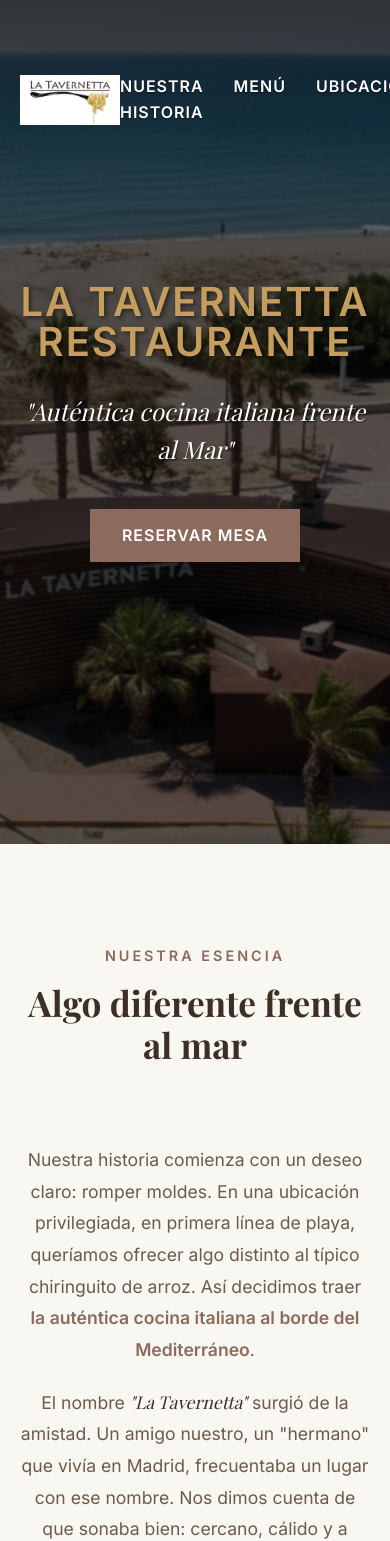
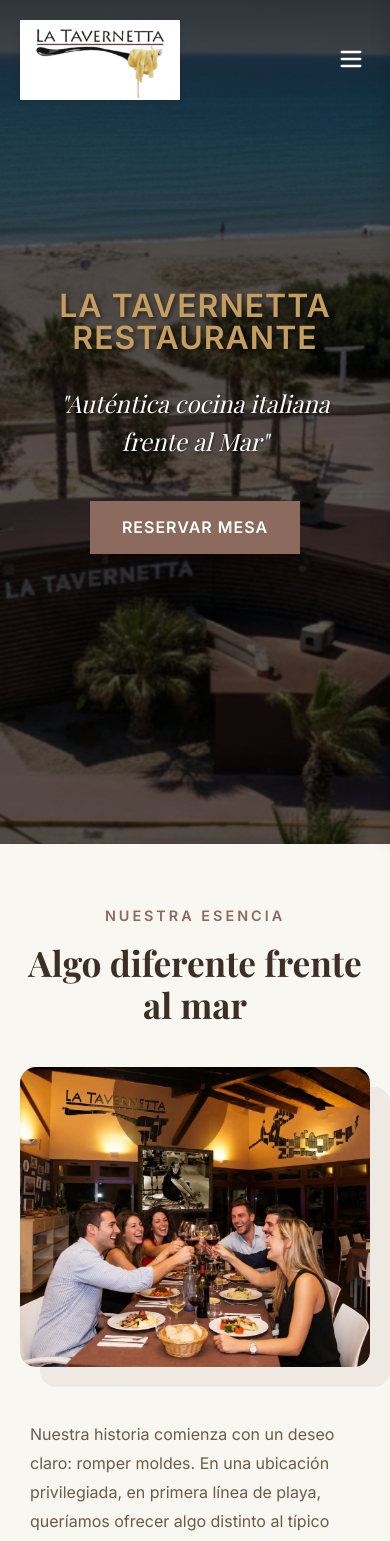
Before and after one commit to jmcabeo/landing_tavernetta, a React (Vite) app: page / in a window 390 px wide. Shown: the top 1541 px of the page. Built offline with nearby package versions, Linux system fonts and the light colour scheme; a web font is replaced by a local one.

Commit message:
Feat: Complete mobile responsiveness (Hamburger menu, vertical layouts, mobile font sizes)

```diff
--- a/src/components/Navbar.jsx
+++ b/src/components/Navbar.jsx
@@ -1,9 +1,11 @@
 import React, { useState, useEffect } from 'react';
+import { Menu, X } from 'lucide-react';
 import '../styles/Navbar.css';
 import logo from '../assets/logo.png';
 
 const Navbar = () => {
     const [scrolled, setScrolled] = useState(false);
+    const [isMobileMenuOpen, setIsMobileMenuOpen] = useState(false);
 
     useEffect(() => {
         const handleScroll = () => {
@@ -18,18 +20,44 @@
         return () => window.removeEventListener('scroll', handleScroll);
     }, []);
 
+    // Cerrar menú al hacer click en un enlace
+    const handleLinkClick = () => {
+        setIsMobileMenuOpen(false);
+    };
+
     return (
         <nav className={`navbar ${scrolled ? 'scrolled' : ''}`}>
             <div className="container navbar-container">
-                <a href="#" className="navbar-logo-container" style={{ display: 'flex', alignItems: 'center' }}>
-                    <img src={logo} alt="La Tavernetta" style={{ height: '50px' }} />
+                <a href="#" className="navbar-logo-container">
+                    <img src={logo} alt="La Tavernetta" className="navbar-logo-img" />
                 </a>
-                <ul className="navbar-links">
-                    <li><a href="#about" className="navbar-link">Nuestra Historia</a></li>
-                    <li><a href="#menu" className="navbar-link">Menú</a></li>
-                    <li><a href="#contact" className="navbar-link">Ubicación</a></li>
-                </ul>
-                <a href="https://reservas.latavernetta.es" target="_blank" rel="noopener noreferrer" className="navbar-cta">Reservar</a>
+
+                {/* Botón Hamburguesa Móvil */}
+                <button
+                    className="mobile-menu-btn"
+                    onClick={() => setIsMobileMenuOpen(!isMobileMenuOpen)}
+                    aria-label="Toggle menu"
+                >
+                    {isMobileMenuOpen ? <X size={28} /> : <Menu size={28} />}
+                </button>
+
+                {/* Enlaces de Navegación (Desktop + Mobile Wrapper) */}
+                <div className={`navbar-menu-wrapper ${isMobileMenuOpen ? 'active' : ''}`}>
+                    <ul className="navbar-links">
+                        <li><a href="#about" className="navbar-link" onClick={handleLinkClick}>Nuestra Historia</a></li>
+                        <li><a href="#menu" className="navbar-link" onClick={handleLinkClick}>Menú</a></li>
+                        <li><a href="#contact" className="navbar-link" onClick={handleLinkClick}>Ubicación</a></li>
+                    </ul>
+                    <a
+                        href="https://reservas.latavernetta.es"
+                        target="_blank"
+                        rel="noopener noreferrer"
+                        className="navbar-cta"
+                        onClick={handleLinkClick}
+                    >
+                        Reservar
+                    </a>
+                </div>
             </div>
         </nav>
     );
--- a/src/styles/About.css
+++ b/src/styles/About.css
@@ -91,22 +91,91 @@
 
 /* Responsive */
 @media (max-width: 850px) {
+    .about {
+        padding: 60px 0;
+    }
+
     .about-grid {
         grid-template-columns: 1fr;
         gap: 40px;
         text-align: center;
+        margin-bottom: 60px;
     }
 
     .about-title {
         font-size: 2.2rem;
+        margin-bottom: 40px;
+    }
+
+    .about-text-col p {
+        font-size: 1rem;
+        text-align: left;
+        padding: 0 10px;
     }
 
     .about-signature {
         text-align: center;
+        margin-top: 20px;
     }
 
+    /* En móvil, queremos que la imagen siempre esté visible de forma lógica.
+       Normalmente: Título -> Imagen -> Texto.
+       Pero en el diseño original alternamos.
+
+       Bloque 1 (Historia): Texto - Imagen. Mobile: Imagen - Texto? O Texto - Imagen.
+       Si dejamos normal: Texto arriba, Imagen abajo. OK.
+
+       Bloque 2 (Comida): Imagen - Texto. Mobile: Imagen arriba, Texto abajo. OK.
+
+       Bloque 3 (Chef): Texto - Imagen. Mobile: Texto arriba, Imagen abajo. OK.
+
+       La clase .reverse-mobile se usaba para invertir. Si queremos Imagen siempre arriba:
+       Bloque 1: column-reverse (Img arriba).
+       Bloque 2: column (Img arriba).
+       Bloque 3: column-reverse (Img arriba).
+    */
+
     .reverse-mobile {
+        /* Si la imagen es el child 1, y está en desktop a la izquierda. */
+        /* Queremos imagen arriba. display: flex; flex-direction: column; hace eso por defecto. */
+        display: flex;
+        flex-direction: column;
+    }
+
+    /* Para bloques donde el texto es primero (Bloque 1 y 3) */
+    /* Si queremos la imagen ARRIBA, necesitamos invertirlos */
+    .about-grid:not(.reverse-mobile) {
         display: flex;
         flex-direction: column-reverse;
     }
+
+    /* Ajuste para que el reverso funcione bien */
+    .about-img-col,
+    .about-text-col {
+        width: 100%;
+    }
+
+    .about-img {
+        max-height: 300px;
+    }
+
+    /* Excepción: Si queremos mantener el orden lógico de lectura (Texto -> Foto) en bloques narrativos,
+       podemos simplificar y dejar que caigan por naturalidad del HTML.
+
+       HTML Order:
+       Block 1: Text, Img. -> Mobile: Text, then Img. (OK)
+       Block 2: Img, Text. -> Mobile: Img, then Text. (OK)
+       Block 3: Text, Img. -> Mobile: Text, then Img. (OK)
+
+       Simplemente quitamos hacks de orden y usaremos flex column si grid 1fr da problemas,
+       pero grid 1fr respeta orden DOM.
+    */
+    .about-grid {
+        display: flex;
+        flex-direction: column;
+        gap: 30px;
+    }
+
+    /* Restaurar orden específico si se desea */
+    /* En bloque 2 (reverse-mobile), el HTML es Img, Text. Se verá Img arriba. */
 }
--- a/src/styles/Footer.css
+++ b/src/styles/Footer.css
@@ -81,3 +81,27 @@
     font-size: 0.85rem;
     color: #9E8F85;
 }
+
+@media (max-width: 768px) {
+    .footer {
+        padding: 60px 0 30px;
+    }
+
+    .footer-content {
+        grid-template-columns: 1fr;
+        gap: 30px;
+        text-align: center;
+    }
+
+    .footer-col {
+        display: flex;
+        flex-direction: column;
+        align-items: center;
+    }
+
+    .footer-col p,
+    .footer-col a {
+        font-size: 1rem;
+        /* Texto más legible en móvil */
+    }
+}
--- a/src/styles/Hero.css
+++ b/src/styles/Hero.css
@@ -63,6 +63,26 @@
 @media (max-width: 768px) {
     .hero-main-title {
         font-size: 2.5rem;
+        /* Menor tamaño en móvil */
+        letter-spacing: 1px;
+    }
+
+    .hero-tagline {
+        font-size: 1.2rem;
+        margin-top: 15px;
+        margin-bottom: 30px;
+        padding: 0 10px;
+    }
+
+    .btn {
+        padding: 12px 24px;
+        font-size: 0.9rem;
+    }
+}
+
+@media (max-width: 480px) {
+    .hero-main-title {
+        font-size: 2rem;
     }
 }
 
--- a/src/styles/MenuHighlights.css
+++ b/src/styles/MenuHighlights.css
@@ -82,3 +82,24 @@
     font-weight: 700;
     font-size: 1.1rem;
 }
+
+@media (max-width: 768px) {
+    .menu-highlights {
+        padding: 60px 0;
+    }
+
+    .section-title {
+        font-size: 2.2rem;
+    }
+
+    .menu-grid {
+        grid-template-columns: 1fr;
+        /* Una columna en móvil */
+        gap: 25px;
+        padding: 0 10px;
+    }
+
+    .card-image-container {
+        height: 200px;
+    }
+}
--- a/src/styles/Navbar.css
+++ b/src/styles/Navbar.css
@@ -5,27 +5,19 @@
     width: 100%;
     z-index: 1000;
     padding: 20px 0;
-    /* Un poco más de aire */
     transition: all 0.3s ease;
-    /* Color por defecto (marrón) */
     color: var(--color-text);
 }
 
-/* --- ESTADO FLOTANTE (ARRIBA) --- */
 .navbar:not(.scrolled) {
     background: linear-gradient(to bottom, rgba(0, 0, 0, 0.4) 0%, transparent 100%);
-    /* Gradiente sutil para legibilidad */
     color: white;
-    /* Enlaces blancos sobre la foto */
 }
 
-/* --- ESTADO SCROLL (SÓLIDO) --- */
 .navbar.scrolled {
     background-color: var(--color-bg);
-    /* Crema */
     box-shadow: var(--shadow-md);
     color: var(--color-text);
-    /* Marrón */
     padding: 10px 0;
 }
 
@@ -33,52 +25,36 @@
     display: flex;
     justify-content: space-between;
     align-items: center;
+    position: relative;
+    /* Necesario para posicionamiento absoluto en móvil */
 }
 
 .navbar-logo-container {
     display: flex;
     align-items: center;
-    /* Quitamos el fondo blanco de la caja si el logo ya es un PNG bueno,
-       pero el usuario pidió "sin fondo en png". Si el logo es blanco o negro, hay que ver.
-       Si es el logo oficial marrón, sobre fondo oscuro NO se verá.
-
-       Estrategia:
-       - Si estamos arriba (fondo oscuro): Necesitamos una cajita clara O un filtro brightness(0) invert(1) si fuera negro puro.
-       - Si estamos en scroll (fondo claro): Se ve bien normal.
-
-       El usuario dijo: "el logo debe ser mas grande y sin fondo en png".
-       Asumiré que es transparente. Si es texto oscuro, sobre el hero oscuro no se ve.
-       Mantendré una TRASERA sutil o aseguraré que el logo tenga trazo claro?
-
-       Mejor: Aplicaré un filtro 'brightness(0) invert(1)' (hacerlo blanco) cuando estemos en el hero,
-       si es que el logo es monocolor oscuro. Si es multicolor, mejor una cajita blanca suave.
-
-       El usuario se quejó de las letras, no explícitamente del logo invisible, pero mejor asegurar.
-       Voy a usar la técnica de la cajita blanca suave siempre para garantizar contraste del logo corporativo marrón.
-    */
-    /* Aumentar tamaño logo para nuevo diseño horizontal (160px) */
-    height: 160px;
+    height: 120px;
+    /* Tamaño default PC más contenido */
     width: auto;
-    /* Permitir que crezca */
     flex-shrink: 0;
-    /* IMPEDIR QUE FLEXBOX LO APRIETE */
     transition: height 0.3s ease;
 }
 
 .navbar.scrolled .navbar-logo-container {
-    height: 100px;
-    /* Se achica un poco al scroll, pero sigue siendo grande */
+    height: 80px;
 }
 
 .navbar-logo-img {
     height: 100%;
     width: auto;
-    /* Permitir ancho natural */
-    max-width: none;
-    /* ROMPER LÍMITE DE ANCHO SI EXISTE SOBREESCRIBIENDO */
     object-fit: contain;
-    /* Asegurar que se renderice bien */
     filter: drop-shadow(0 2px 4px rgba(0, 0, 0, 0.1));
+}
+
+/* Wrapper para links y botón - Layout Desktop Default */
+.navbar-menu-wrapper {
+    display: flex;
+    align-items: center;
+    gap: 30px;
 }
 
 .navbar-links {
@@ -96,9 +72,9 @@
     letter-spacing: 1px;
     position: relative;
     transition: color 0.2s;
+    text-decoration: none;
 }
 
-/* Enlaces Blancos en Hero con sombra */
 .navbar:not(.scrolled) .navbar-link {
     color: white;
     text-shadow: 0 1px 2px rgba(0, 0, 0, 0.6);
@@ -118,7 +94,6 @@
     bottom: -4px;
     left: 0;
     background-color: var(--color-accent);
-    /* Dorado para el underline */
     transition: width 0.3s ease;
 }
 
@@ -128,7 +103,6 @@
 
 .navbar-cta {
     background-color: var(--color-primary);
-    /* Taupe/Marrón */
     color: white;
     padding: 12px 28px;
     border-radius: 4px;
@@ -138,6 +112,8 @@
     border: none;
     text-transform: uppercase;
     letter-spacing: 0.5px;
+    text-decoration: none;
+    white-space: nowrap;
 }
 
 .navbar-cta:hover {
@@ -145,3 +121,79 @@
     transform: translateY(-1px);
     box-shadow: 0 6px 8px rgba(0, 0, 0, 0.15);
 }
+
+/* Botón Móvil - Oculto en Desktop */
+.mobile-menu-btn {
+    display: none;
+    background: none;
+    border: none;
+    cursor: pointer;
+    color: inherit;
+    padding: 5px;
+    z-index: 1001;
+    /* Encima del overlay */
+}
+
+/* RESPONSIVE */
+@media (max-width: 900px) {
+    .navbar-logo-container {
+        height: 80px;
+        /* Más pequeño en tablet/móvil */
+    }
+
+    .navbar.scrolled .navbar-logo-container {
+        height: 60px;
+    }
+
+    .mobile-menu-btn {
+        display: block;
+        /* Mostrar botón hamburguesa */
+    }
+
+    /* Menú Móvil Overlay */
+    .navbar-menu-wrapper {
+        position: fixed;
+        top: 0;
+        right: 0;
+        width: 100%;
+        height: 100vh;
+        background-color: var(--color-bg);
+        /* Fondo sólido crema */
+        flex-direction: column;
+        justify-content: center;
+        align-items: center;
+        gap: 40px;
+        transform: translateX(100%);
+        /* Oculto por defecto */
+        transition: transform 0.3s ease-in-out;
+        z-index: 1000;
+        /* Debajo del botón, encima de todo */
+        box-shadow: -5px 0 15px rgba(0, 0, 0, 0.1);
+    }
+
+    .navbar-menu-wrapper.active {
+        transform: translateX(0);
+        /* Mostrar */
+    }
+
+    .navbar-links {
+        flex-direction: column;
+        align-items: center;
+        gap: 30px;
+    }
+
+    .navbar-link {
+        font-size: 1.5rem;
+        /* Letra más grande en móvil */
+        color: var(--color-text) !important;
+        /* Siempre color texto en menú móvil */
+        text-shadow: none !important;
+    }
+
+    .navbar-cta {
+        font-size: 1.2rem;
+        padding: 15px 40px;
+        width: 80%;
+        text-align: center;
+    }
+}
```
